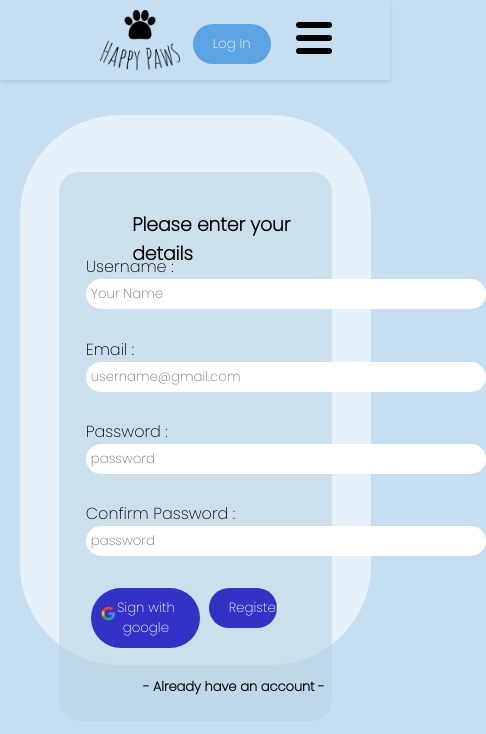
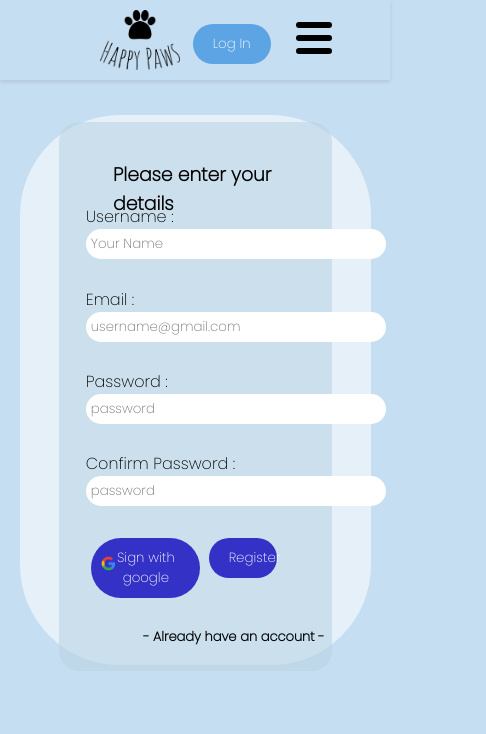
Before and after one commit to dileepaM-7/SDGP-HappyPaws, a React (Vite) app: page /Register in a window 390 px wide. Shown: the top 734 px of the page, 486 px wide, since content can reach past the window. Built offline with nearby package versions, Linux system fonts and the light colour scheme; no server answers; a web font is replaced by a local one.

Commit message:
Register responsive

```diff
--- a/src/components/pages/Register/Register.css
+++ b/src/components/pages/Register/Register.css
@@ -93,23 +93,51 @@
     }
   }
 
-  @media only screen and (max-width: 1700px){
+  @media only screen and (max-width: 1200px)  {
+
+    .input-field{
+        width: 370px;
+    }
     .form-content{
-        left: 15%;
+        left:120px;
+        top:90px;
+    }
+
+  }
+  @media only screen and (max-width: 768px){
+    .input-field{
+        width: 370px;
+    }
+    .userName-lbl,.confirmPassword-lbl,.confirmPassword-lbl,.email-lbl > .input-field{
+        display: block;
+  margin-bottom: 10px; /* Add margin to create space between label and input */
     }
   }
-  @media only screen and (max-width: 1600px){
-    .form-content{
-        left: 10%;
+  @media only screen and (max-width: 480px){
+    .input-field{
+        width: 300px;
     }
-  }
-  @media only screen and (max-width: 1300px){
-    .form-content{
-        left: 10%;
-        width: 37%;
-        height: 65%;
+    .form-content h3{
+        left:20%;
     }
+
 }
+@media only screen and (max-width: 360px){
+    .input-field{
+        width: 200px;
+    }
+    .form-content h3{
+        top:3%;
+    }
+    .log-label{
+        left:35px;
+    }
+    .reg-btn{
+        width:40%;
+    }
+
+}
+
 @media only screen and (max-width: 1000px){
     .form-content{
         left: 15%;
```
